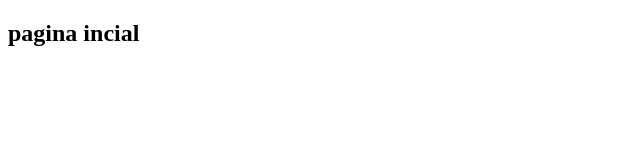
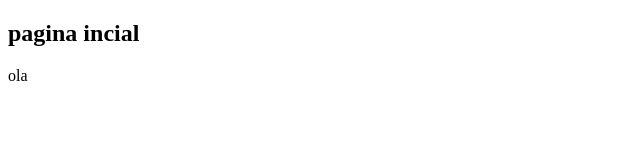
Before and after one commit to vitormanoeloliveiramattos/Express_3DSC01, a website: page src/views/index.html in a window 1280 px wide. Shown: the full height of the page, 0-640 px from the left. Drawn offline with Linux system fonts and the light colour scheme.

Commit message:
alteração teste

```diff
--- a/index.js
+++ b/index.js
@@ -14,6 +14,7 @@
 
 app.get("/erro", function (req, res) {
   res.sendFile(__dirname + "/src/views/404.html");
+  // res.sendFile(__dirname + "/src/views/404.html");
 });
 
 app.listen(PORT, () => {
--- a/src/views/index.html
+++ b/src/views/index.html
@@ -7,5 +7,6 @@
   </head>
   <body>
     <h2>pagina incial</h2>
+    <p>ola</p>
   </body>
 </html>
```
